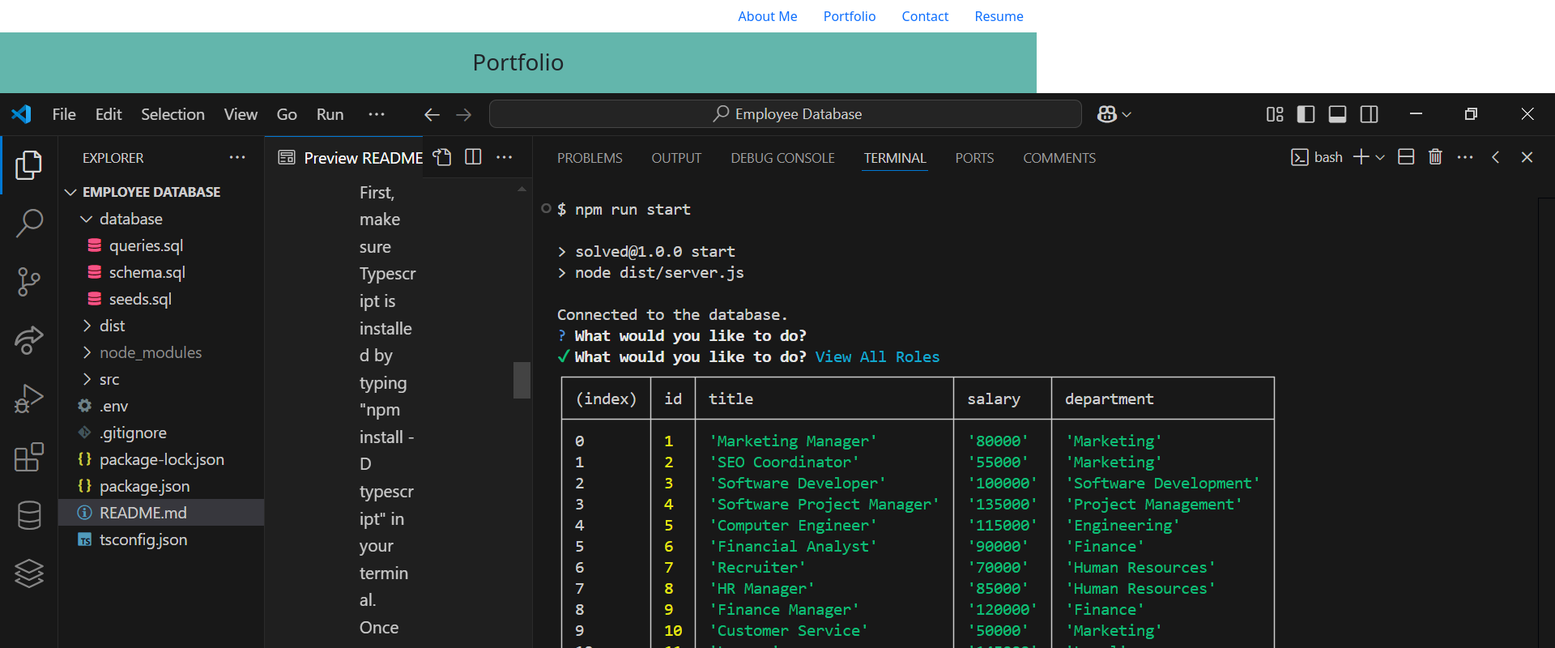
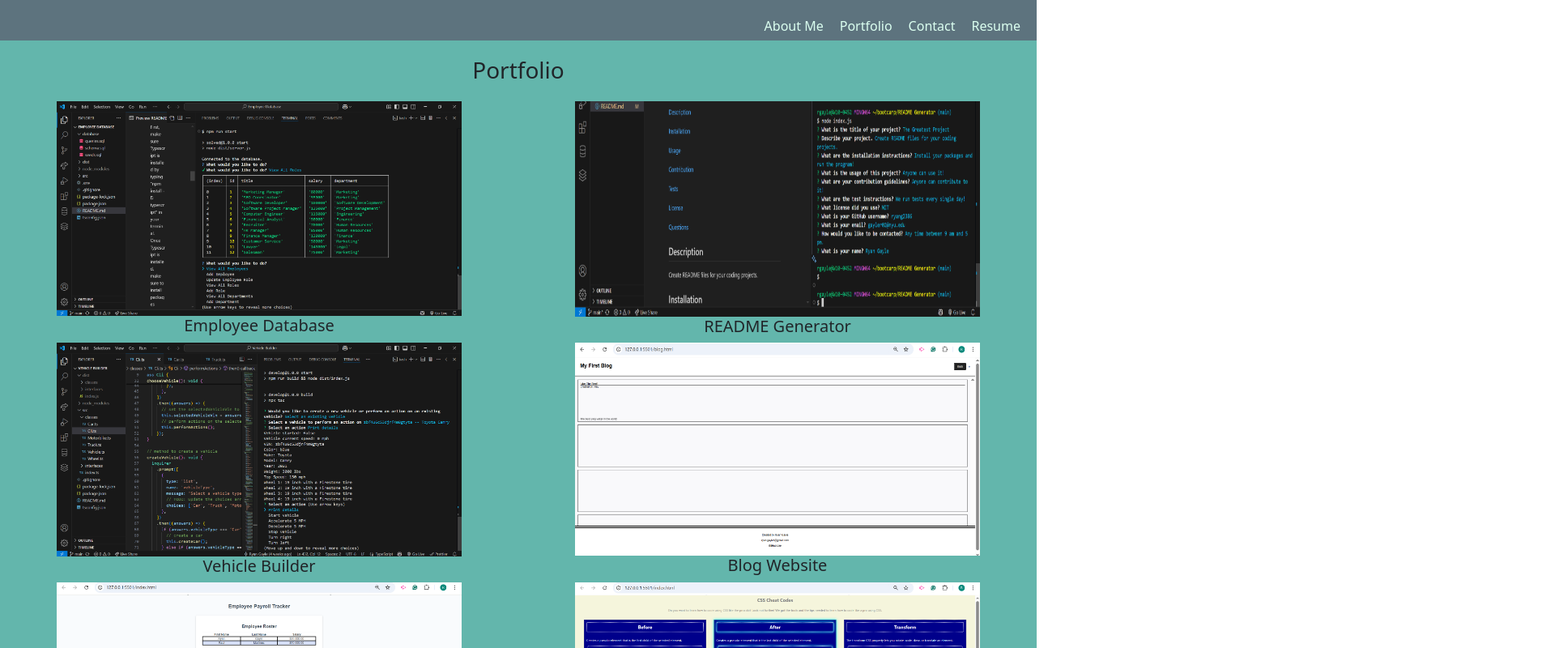
Before and after one commit to ryang2386/React-Portfolio, a React (Vite) app: page /portfolio in a window 1280 px wide. Shown: the top 800 px of the page at 81% size, 1920 px wide, since content can reach past the window. Built offline with nearby package versions, Linux system fonts and the light colour scheme.

Commit message:
updated CSS in Portfolio.jsx

```diff
--- a/src/components/Nav.jsx
+++ b/src/components/Nav.jsx
@@ -1,24 +1,42 @@
 import { Link, useLocation } from 'react-router-dom';
 
-//
+
 function Nav() {
+    const styles = {
+        nav: {
+            backgroundColor: 'var(--paynes-gray)',
+            color: 'var(--mint-green)',
+            height: '50px',
+        },
+        ul: {
+            listStyleType: 'none',
+            display: 'flex',
+            justifyContent: 'flex-end',
+            padding: '10px',
+        },
+        li: {
+            padding: '10px',
+        },
+    };
     const location = useLocation().pathname;
 
     return (
-            <ul class="nav justify-content-end">
-                <li class="nav-item">
+        <nav style={styles.nav}>
+            <ul style={styles.ul}>
+                <li style={styles.li}>
                     <Link to="/" className={location === '/' ? 'nav-link active' : 'nav-link'}>About Me</Link>
                 </li>
-                <li class="nav-item">
+                <li style={styles.li}>
                     <Link to="/portfolio" className={location === '/portfolio' ? 'nav-link active' : 'nav-link'}>Portfolio</Link>
                 </li>
-                <li class="nav-item">
+                <li style={styles.li}>
                     <Link to="/contact" className={location === '/contact' ? 'nav-link active' : 'nav-link'}>Contact</Link>
                 </li>
-                <li class="nav-item">
+                <li style={styles.li}>
                     <Link to="/resume" className={location === '/resume' ? 'nav-link active' : 'nav-link'}>Resume</Link>
                 </li>
             </ul>
+        </nav>
     );
 };
 
--- a/src/pages/AboutMe.jsx
+++ b/src/pages/AboutMe.jsx
@@ -4,7 +4,7 @@ export default function AboutMe() {
             backgroundColor: 'var(--verdigris)',
             height: '100vh',
             display: 'flex',
-            alignItems: 'center',
+            alignItems: 'flex-start',
         },
         p: {
             padding: '35px',
--- a/src/pages/Portfolio.jsx
+++ b/src/pages/Portfolio.jsx
@@ -1,19 +1,54 @@
 export default function Portfolio() {
+    const styles = {
+        img: {
+            width: '500px',
+        },
+        section: {
+            display: 'flex',
+            flexWrap: 'wrap',
+            justifyContent: 'space-around',
+            backgroundColor: 'var(--verdigris)',
+        },
+        img2: {
+            height: '266px',
+            width: '500px',
+        },
+        img4: {
+            height: '263px',
+            width: '500px',
+        },
+        h5: {
+            textAlign: 'center',
+        },
+    };
+
     return (
-        <div>
-            <section>
-                <a href="https://github.com/ryang2386/Employee-Database"><img src = "src\assets\Screenshot 2025-03-18 19.05.56.png"/></a>
-                <h2>Employee Database</h2>
-                <a href="https://github.com/ryang2386/README-Generator"><img src = "src\assets\Screenshot 2025-03-18 19.03.32.png"/></a>
-                <h2>README Generator</h2>
-                <a href="https://github.com/ryang2386/Vehicle-Builder"><img src = "src\assets\Screenshot 2025-03-18 18.49.36.png"/></a>
-                <h2>Vehicle Builder</h2>
-                <a href="https://github.com/ryang2386/Module-4"><img src = "src\assets\Screenshot 2025-03-18 19.09.05.png"/></a>
-                <h2>Blog Website</h2>
-                <a href="https://github.com/ryang2386/Module-3"><img src = "src\assets\Screenshot 2025-03-18 19.13.31.png"/></a>
-                <h2>Employee Tracker</h2>
-                <a href="https://github.com/ryang2386/MiniProject"><img src = "src\assets\Screenshot 2025-03-18 19.15.25.png"/></a>
-                <h2>CSS Cheat Codes Website</h2>
+        <div style={styles.div}>
+            <section style={styles.section}>
+                <div>
+                    <a href="https://github.com/ryang2386/Employee-Database"><img src = "src\assets\Screenshot 2025-03-18 19.05.56.png" style={styles.img}/></a>
+                    <h5 style={styles.h5}>Employee Database</h5>
+                </div>
+                <div>
+                    <a href="https://github.com/ryang2386/README-Generator"><img src = "src\assets\Screenshot 2025-03-18 19.03.32.png" style={styles.img2}/></a>
+                    <h5 style={styles.h5}>README Generator</h5>
+                </div>
+                <div>
+                    <a href="https://github.com/ryang2386/Vehicle-Builder"><img src = "src\assets\Screenshot 2025-03-18 18.49.36.png" style={styles.img}/></a>
+                    <h5 style={styles.h5}>Vehicle Builder</h5>
+                </div>
+                <div>
+                    <a href="https://github.com/ryang2386/Module-4"><img src = "src\assets\Screenshot 2025-03-18 19.09.05.png" style={styles.img4}/></a>
+                    <h5 style={styles.h5}>Blog Website</h5>
+                </div>
+                <div>
+                    <a href="https://github.com/ryang2386/Module-3"><img src = "src\assets\Screenshot 2025-03-18 19.13.31.png" style={styles.img}/></a>
+                    <h5 style={styles.h5}>Employee Tracker</h5>
+                </div>
+                <div>
+                    <a href="https://github.com/ryang2386/MiniProject"><img src = "src\assets\Screenshot 2025-03-18 19.15.25.png" style={styles.img}/></a>
+                    <h5 style={styles.h5}>CSS Cheat Codes Website</h5>
+                </div>
             </section>
         </div>
     );
```
